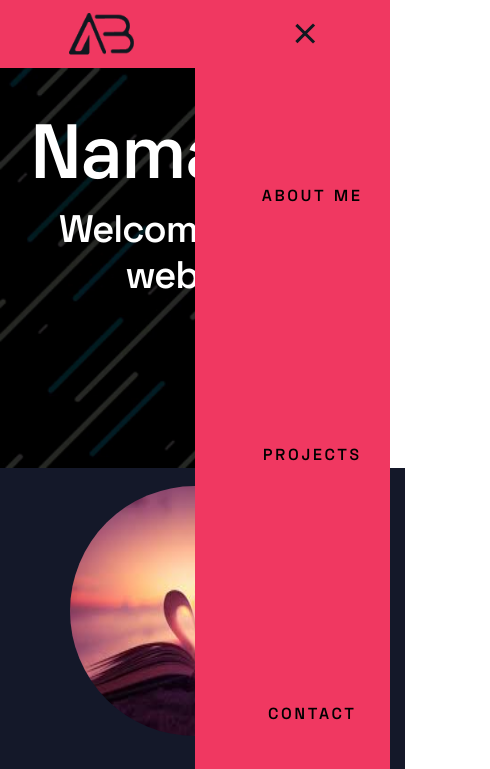
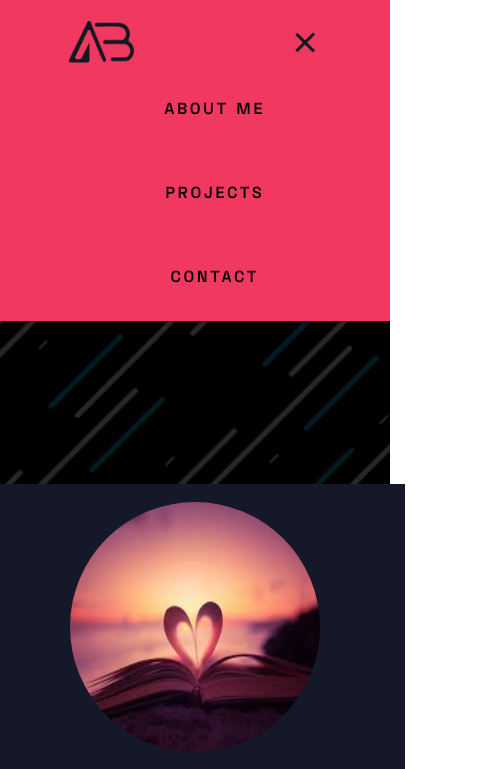
Before and after one commit to Arshitabhatt/my-portfolio, a plain HTML site: page index.html in a window 390 px wide. Both pictures are taken after a click on the element 304 px from the left and 33 px from the top of the page. Shown: the top 769 px of the page, 490 px wide, since content can reach past the window. Drawn offline with nearby package versions, Linux system fonts and the light colour scheme.

Commit message:
added navbar-2

```diff
--- a/css/styles.css
+++ b/css/styles.css
@@ -109,6 +109,10 @@ body{
     transition: background 1s; */
     border-bottom: 1px solid var(--secondary);
 }
+.navbar-brand{
+    width: 65px;
+    z-index: 9;
+}
 .navbar-brand img{
     width: 65px;
 }
@@ -217,14 +221,16 @@ textarea.contact-form-text{
 }
 
 nav{
-    top:0;
+    /* width:100%; */
+    margin: 0;
+    padding:0;
     display:flex;
     justify-content: space-around;
     align-items: center;
-    min-height: 8vh;
+    min-height: 10vh;
     background: #F03861;
-    position: sticky;
     z-index: 9;
+    position:sticky;
 }
 .nav-links{
     display:flex;
@@ -258,26 +264,33 @@ nav{
     body{
         overflow-x: hidden;
     }
+    nav{
+        position: sticky;
+        /* top: 0; */
+        /* width: 100%; */
+        /* margin: 0;
+        padding:0; */
+    }
     .nav-links{
-        z-index: 9;
         position: absolute;
         right:0px;
-        height:92vh;
+        height:30vh;
         top:8vh;
         background-color: #F03861;
         display: flex;
         flex-direction: column;
         align-items: center;
-        width:50%;
-        transform: translateX(100%);
+        width:100%;
+        transform: translateY(-100%);
         transition: transform 0.5s ease-in;
-
+        z-index: 5;
     }
     .nav-links li{
         opacity: 0;
     }
     .burger{
         display:block;
+        z-index: 9;
     }
     .intro:before{
         height: 0px;
@@ -304,16 +317,17 @@ nav{
 @keyframes navLinkFade{
     0%{
         opacity: 0;
-        transform: translateX(50px);
+        transform: translateY(50px);
     }
     100%{
         opacity: 1;
-        transform: translateX(0px);
+        transform: translateY(0px);
     }
 }
 
 .nav-active{
-    transform: translateX(0%);
+    transform: translateY(0%);
+    left:0;
 }
 .toggle .line1{
     transform: rotate(-45deg) translate(-5px,6px);
--- a/index.html
+++ b/index.html
@@ -55,7 +55,7 @@
         <!-- i code magic
         tea and ascii -->
 <!-- WELCOME -->
-        <div class="top " >
+        <div class="top" >
             <div class="container" data-aos="fade-up">
                 <h1 class="display-3 pt-5">Namaste!</h1>
                 <h3 class="display-4">Welcome to my website</h3>
@@ -134,9 +134,9 @@
             </div>
         </div>
         <!-- CONTACT -->
-        <div class="contact container mb-5" data-aos="fade-up">
+        <!-- <div class="contact container mb-5" data-aos="fade-up"> -->
             <!-- <img src="/icons/Logos/0.75x/Background2ldpi.png" alt=""> -->
-            <h6 class="text-center display-4 pb-3" data-aos="fade-up">How can I contribute? Let me know below!</h6>
+            <!-- <h6 class="text-center display-4 pb-3" data-aos="fade-up">How can I contribute? Let me know below!</h6> -->
             <!-- <form action="POST" class="contact-form" data-netlify="true">
                 <input type="text" name="name" class="contact-form-text" placeholder="Your Name">
                 <input type="email" name="email" class="contact-form-text" placeholder="Your Email">
@@ -144,7 +144,7 @@
                 <div data-netlify-recaptcha></div>
                 <input type="submit"class="contact-form-btn" value="Send"></input>
             </form> -->
-        </div>
+        <!-- </div> -->
 
 
         <script src="https://code.jquery.com/jquery-3.5.1.slim.min.js" integrity="sha384-DfXdz2htPH0lsSSs5nCTpuj/zy4C+OGpamoFVy38MVBnE+IbbVYUew+OrCXaRkfj" crossorigin="anonymous"></script>
```
